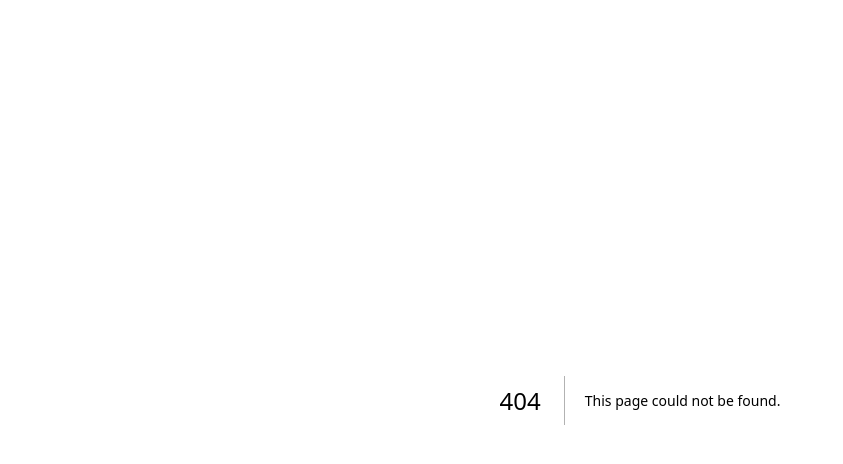
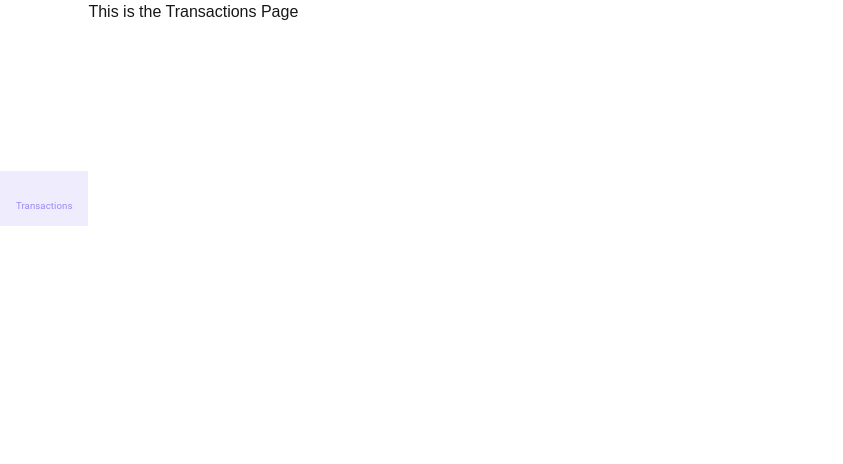
Before and after one commit to mukund1403/expenses_app, a Next.js app in the folder frontend/: page /transactions in a window 1280 px wide. Before the commit this address had no page. Shown: the top 464 px of the page, without its empty margins (0-843 px from the left). Built offline with nearby package versions, Linux system fonts and the light colour scheme; some icons are missing.

Commit message:
Change Sidebar implementation to Box

```diff
--- a/frontend/app/(sidebar)/layout.tsx
+++ b/frontend/app/(sidebar)/layout.tsx
@@ -1,11 +1,17 @@
 import * as React from 'react';
+import { Box } from '@mui/material';
 import Sidebar from '@/components/layout/Sidebar';
 
 export default function Layout({ children }: { children: React.ReactNode }) {
   return (
-    <>
+    <div
+      style={{
+        display: 'flex',
+        minHeight: '100vh',
+      }}
+    >
       <Sidebar />
-      <div>{children}</div>
-    </>
+      <div style={{ flexGrow: 1 }}>{children}</div>
+    </div>
   );
 }
--- /dev/null
+++ b/frontend/app/(sidebar)/transactions/page.tsx
@@ -0,0 +1,3 @@
+export default function TransactionsPage() {
+  return <div>This is the Transactions Page</div>;
+}
--- a/frontend/components/layout/Sidebar.tsx
+++ b/frontend/components/layout/Sidebar.tsx
@@ -7,13 +7,13 @@ import ReceiptRoundedIcon from '@mui/icons-material/ReceiptRounded';
 import SettingsApplicationsRoundedIcon from '@mui/icons-material/SettingsApplicationsRounded';
 import { ElementType, JSX, useEffect, useState } from 'react';
 import { SvgIconProps } from '@mui/material';
-import Drawer from '@mui/material/Drawer';
 import List from '@mui/material/List';
 import ListItemButton from '@mui/material/ListItemButton';
 import { usePathname } from 'next/navigation';
 import Link from 'next/link';
 import ListItemIcon from '@mui/material/ListItemIcon';
 import ListItemText from '@mui/material/ListItemText';
+import { Box } from '@mui/material';
 
 export interface NavItem {
   label: string;
@@ -44,8 +44,7 @@ export default function Sidebar(): JSX.Element {
   if (!mounted) return <></>; // don't render on server
 
   return (
-    <Drawer
-      variant='permanent'
+    <Box
       sx={{
         color: 'background.default',
       }}
@@ -89,6 +88,6 @@ export default function Sidebar(): JSX.Element {
           );
         })}
       </List>
-    </Drawer>
+    </Box>
   );
 }
```
